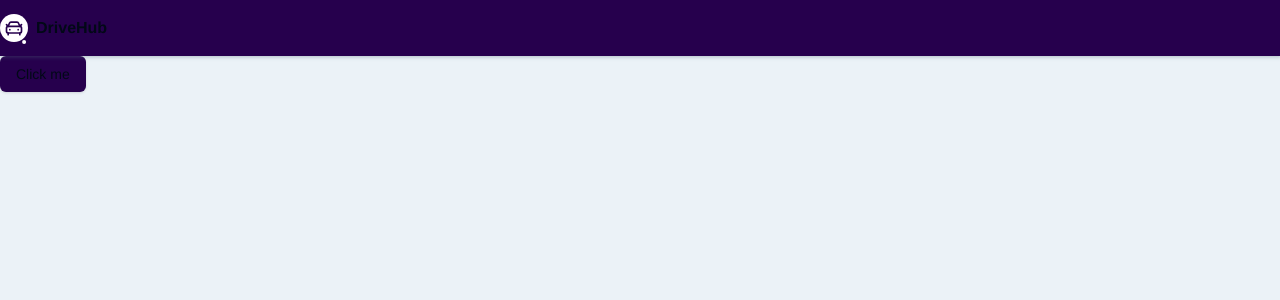
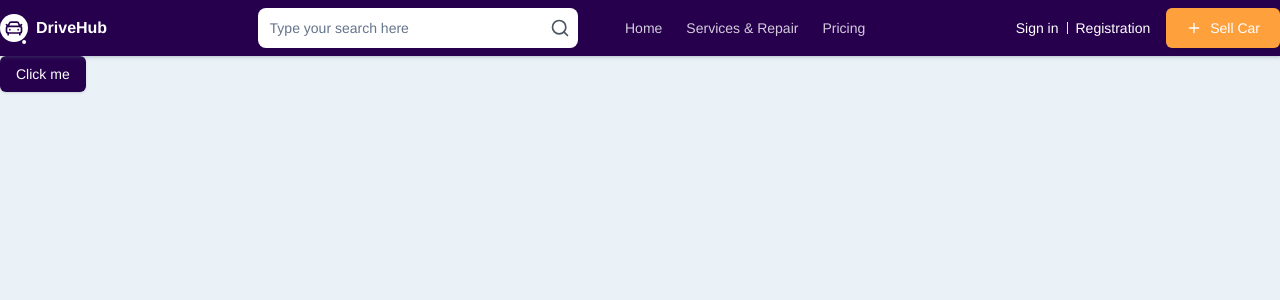
Before and after one commit to alexandrujuganaru/react-car-marketplace, a Next.js app: page / in a window 1280 px wide. Shown: the top 300 px of the page. Built offline with nearby package versions, Linux system fonts and the light colour scheme.

Commit message:
Configured NavigationBar

```diff
--- a/app/globals.css
+++ b/app/globals.css
@@ -36,7 +36,7 @@ body {
     --boxShadow: 0 2px 8.8px 3.2px #0207010a;
     --primary: 270 100% 15%;
     --background: 0 0% 100%;
-    --foreground: 222.2 84% 4.9%;
+    --foreground: 360 100% 100%;
     --card: 0 0% 100%;
     --card-foreground: 0 0% 100%;
     --popover: 0 0% 100%;
@@ -69,7 +69,7 @@ body {
 
   .dark {
     --background: 222.2 84% 4.9%;
-    --foreground: 210 40% 98%;
+    --foreground: 360 100% 100%;
     --card: 222.2 84% 4.9%;
     --card-foreground: 210 40% 98%;
     --popover: 222.2 84% 4.9%;
--- a/components/NavBar.tsx
+++ b/components/NavBar.tsx
@@ -1,7 +1,14 @@
+"use client";
 import React from "react";
 import Logo from "./logo";
+import { Input } from "./ui/input";
+import { Plus, Search } from "lucide-react";
+import Link from "next/link";
+import { Separator } from "./ui/separator";
+import { Button } from "./ui/button";
 
 const NavBar = () => {
+  const [searchKeyword, setSearchKeyword] = React.useState("");
   return (
     <header
       className="w-full px-3 md:px-0 bg-primary
@@ -11,9 +18,85 @@ const NavBar = () => {
       <nav className="flex items-center h-full max-w-7xl mx-auto">
         <Logo />
 
-        <ul className="hidden lg:flex flex-1 items-center justify-center space-x-4 mx-9 text-white/80 lg space-x-6 ">
-          <li></li>
+        <ul
+          className="hidden lg:flex flex-1 items-center
+        justify-center space-x-4 mx-9 text-white/80 lg space-x-6
+        "
+        >
+          <li
+            className="flex-[0.6]
+           hidden md:flex
+           "
+          >
+            <div
+              className="w-full max-w-[320px] h-10
+            bg-white rounded-lg relative
+            "
+            >
+              <form>
+                <div
+                  className="flex items-center
+                justify-between"
+                >
+                  <Input
+                    type="search"
+                    name="keyword"
+                    autoComplete="off"
+                    placeholder="Type your search here"
+                    className="flex-1 !shadow-none h-10
+                    text-black !ring-0 !border-0
+                                      "
+                    value={searchKeyword}
+                    onChange={(e) => setSearchKeyword(e.target.value)}
+                  />
+                  <Search className="w-5 h-5 mr-2 text-gray-600" />
+                </div>
+              </form>
+            </div>
+          </li>
+          {/* Navbar buttons */}
+          <li>
+            <Link href="/" className="text-sm font-medium">
+              Home
+            </Link>
+          </li>
+          <li>
+            <Link href="/" className="text-sm font-medium">
+              Services & Repair
+            </Link>
+          </li>
+          <li>
+            <Link href="/" className="text-sm font-medium">
+              Pricing
+            </Link>
+          </li>
         </ul>
+
+        <div
+          className="
+        ml-auto flex items-center space-x-4
+        "
+        >
+          <div className="flex items-center space-x-2">
+            {/* Sign in button */}
+            <button className="text-sm font-extralight text-white">
+              Sign in
+            </button>
+            <Separator orientation="vertical" className="h-3 text-white" />
+            {/* Registration button */}
+            <button className="text-sm font-extralight text-white">
+              Registration
+            </button>
+          </div>
+          <Button
+            size="default"
+            className="!bg-[#fea03c]
+        !px-5 !h-10"
+          >
+            <Plus />
+            Sell Car
+          </Button>
+        </div>
       </nav>
     </header>
   );
--- a/components/logo/index.tsx
+++ b/components/logo/index.tsx
@@ -19,7 +19,7 @@ const Logo = () => {
           <Dot />
         </span>
       </div>
-      <span className="font-semibold text-base">DriveHub</span>
+      <span className="font-semibold text-base text-white">DriveHub</span>
     </Link>
   );
 };
```
